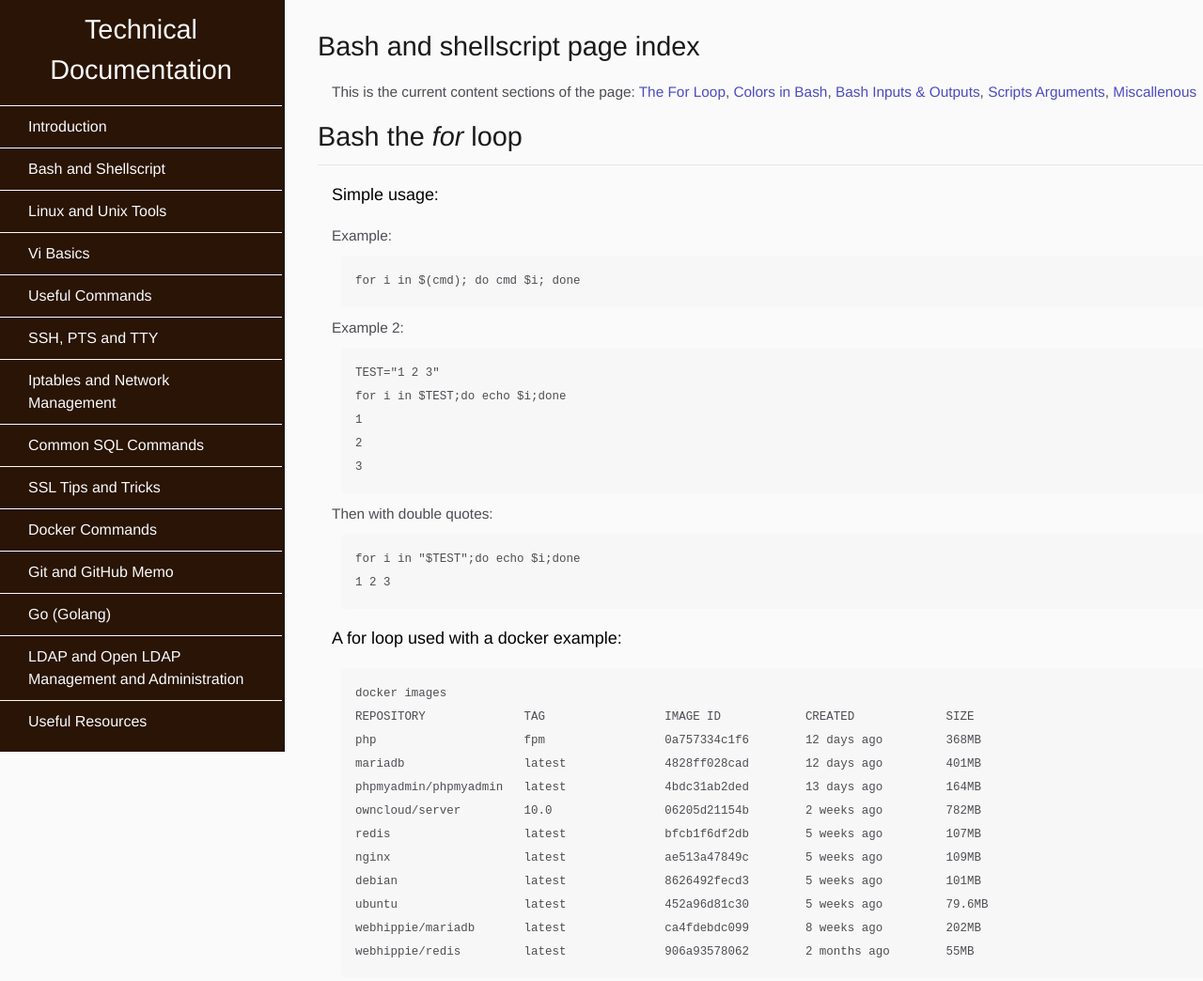
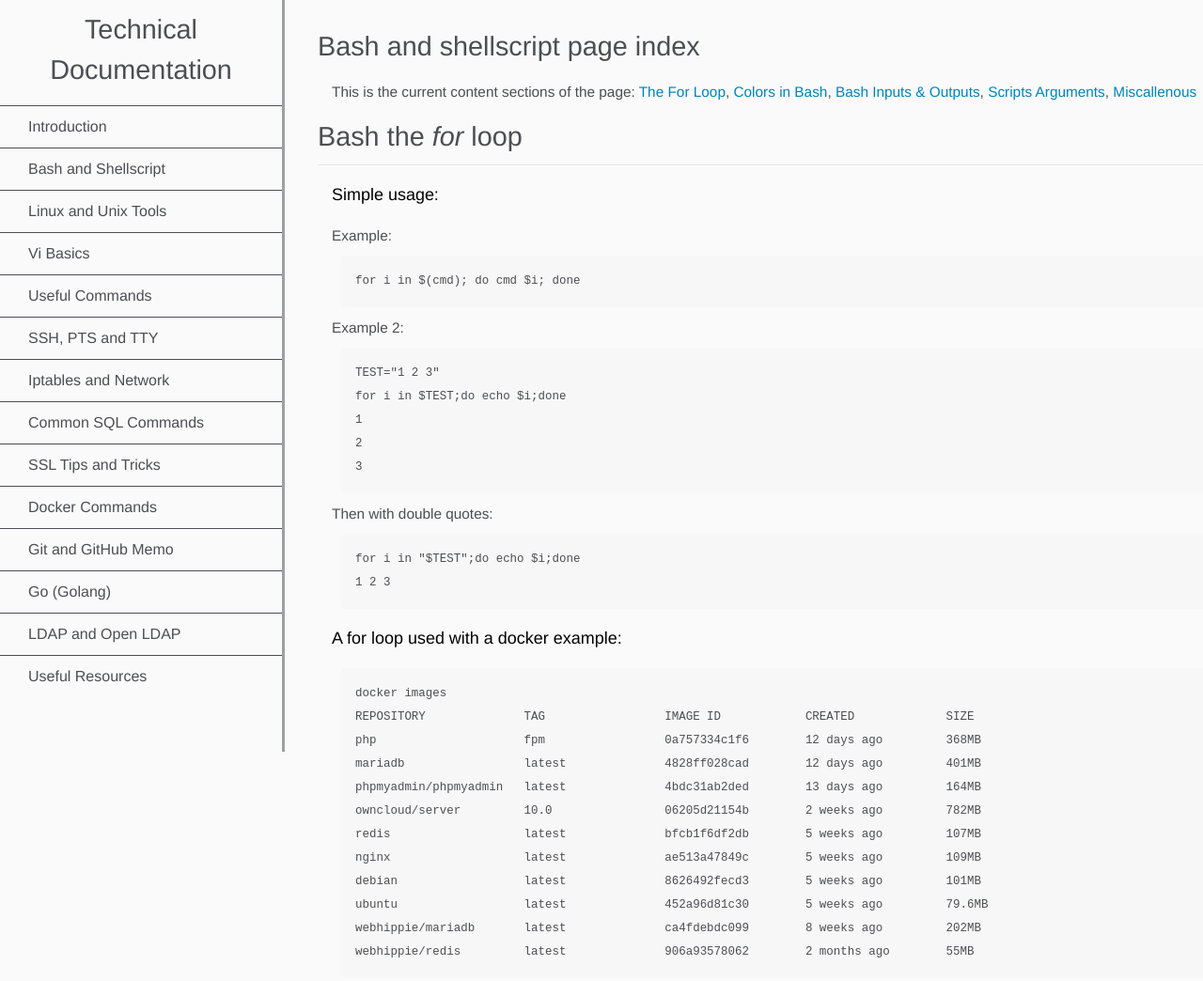
Before and after one commit to t0m-a/wiki, a plain HTML site: page htmlv2/bash.html in a window 1280 px wide. Shown: the top 1044 px of the page at 94% size. Drawn offline with Linux system fonts and the light colour scheme.

Commit message:
Wiki updated

```diff
--- a/htmlv2/bash.html
+++ b/htmlv2/bash.html
@@ -16,20 +16,20 @@
 <nav id="navbar">
         <header class="header-title">Technical Documentation</header>
         <ul>
-          <li><a href="index.html#Introduction" class="nav-link" >Introduction</a></li>
-          <li><a href="index.html#Bash_and_Shellscript" class="nav-link">Bash and Shellscript</a></li>
-          <li><a href="index.html#Linux_and_Unix_Tools" class="nav-link">Linux and Unix Tools</a></li>
-          <li><a href="index.html#Vi_Basics" class="nav-link">Vi Basics</a></li>
-          <li><a href="index.html#Useful_Commands" class="nav-link">Useful Commands</a></li>
-          <li><a href="index.html#SSH,_PTS_and_TTY" class="nav-link">SSH, PTS and TTY</a></li>
-          <li><a href="index.html#Iptables_and_Network_Management" class="nav-link">Iptables and Network Management</a></li>
-          <li><a href="index.html#Common_SQL_Commands" class="nav-link">Common SQL Commands</a></li>
-          <li><a href="index.html#SSL_Tips_and_Tricks" class="nav-link">SSL Tips and Tricks</a></li>
-          <li><a href="index.html#Docker_Commands" class="nav-link">Docker Commands</a></li>
-          <li><a href="index.html#Git_and_GitHub_Memo" class="nav-link">Git and GitHub Memo</a></li>
-          <li><a href="index.html#Go_(Golang)" class="nav-link">Go (Golang)</a></li>
-          <li><a href="index.html#LDAP_and_Open_LDAP_Management_and_Administration" class="nav-link">LDAP and Open LDAP Management and Administration</a></li>
-          <li><a href="index.html#Useful_Resources" class="nav-link">Useful Resources</a></li>
+          <li><a href="#Introduction" class="nav-link" >Introduction</a></li>
+          <li><a href="#Bash_and_Shellscript" class="nav-link">Bash and Shellscript</a></li>
+          <li><a href="#Linux_and_Unix_Tools" class="nav-link">Linux and Unix Tools</a></li>
+          <li><a href="#Vi_Basics" class="nav-link">Vi Basics</a></li>
+          <li><a href="#Useful_Commands" class="nav-link">Useful Commands</a></li>
+          <li><a href="#SSH,_PTS_and_TTY" class="nav-link">SSH, PTS and TTY</a></li>
+          <li><a href="#Iptables_and_Network_Management" class="nav-link">Iptables and Network</a></li>
+          <li><a href="#Common_SQL_Commands" class="nav-link">Common SQL Commands</a></li>
+          <li><a href="#SSL_Tips_and_Tricks" class="nav-link">SSL Tips and Tricks</a></li>
+          <li><a href="#Docker_Commands" class="nav-link">Docker Commands</a></li>
+          <li><a href="#Git_and_GitHub_Memo" class="nav-link">Git and GitHub Memo</a></li>
+          <li><a href="#Go_(Golang)" class="nav-link">Go (Golang)</a></li>
+          <li><a href="#LDAP_and_Open_LDAP_Management_and_Administration" class="nav-link">LDAP and Open LDAP</a></li>
+          <li><a href="#Useful_Resources" class="nav-link">Useful Resources</a></li>
         </ul>
       </nav>
 
--- a/htmlv2/style.css
+++ b/htmlv2/style.css
@@ -22,7 +22,7 @@ body hr {
     border-width: 0 0 1px 0;
     }
 #main-doc a:link {
-        color: #4c4cc0;
+        color: #0084b8;
         text-decoration: none;
         }
 #main-doc a:visited {
@@ -30,14 +30,16 @@ body hr {
         text-decoration: none;
         }
 #main-doc a:hover {
-        color: #54c9e9;
+        color: white;
         text-decoration: none;
+  	background-image: linear-gradient(-90deg, #70c1d8 0%,#1badd6 100%) !important;
         }
 #main-doc a:active {
         color: #1badd6;
         text-decoration: none;
         }
 #navbar {
+  color: #4d4e53;
   position: fixed;
   min-width: 290px;
   top: 0px;
@@ -46,17 +48,17 @@ body hr {
   height: 100%;
   border-right: solid;
   border-color: rgba(19, 27, 27, 0.4);
-  background: #291405;
+  background: #fafafa;
 }
 header {
-    color: #1b1a1a;
+    color: #4d4e53;
     margin: 10px;
     text-align: center;
     font-size: 1.8em;
     font-weight: thin;
   }
 .header-title {
-  color: #fafafa;
+  color: #4d4e53;
 }
 #main-doc header {
     text-align: left;
@@ -69,8 +71,7 @@ header {
     overflow-x: hidden;
   }
 #navbar li {
-    /* color: #4d4e53; */
-    color: #fafafa;
+    color: #4d4e53;
     border-top: 1px solid;
     list-style: none;
     position: relative;
@@ -79,7 +80,7 @@ header {
 #navbar a {
     display: block;
     padding: 10px 30px;
-    color: #fafafa;
+    color: #4d4e53;
     text-decoration: none;
     cursor: pointer;
   }
```
Also changed, not shown: htmlv2/common-sql-commands.html (+14 -14 lines), htmlv2/docker-administration.html (+14 -14 lines), htmlv2/git-and-guthub-memo.html (+2 -2 lines), htmlv2/go-golang.html (+2 -2 lines), htmlv2/index.html (+2 -2 lines), htmlv2/iptables-and-network-management.html (+2 -2 lines), htmlv2/linuxtools.html (+2 -2 lines), htmlv2/ssh-pts-tty.html (+2 -2 lines), htmlv2/ssl-tips-and-tricks.html (+2 -2 lines), htmlv2/usefulcommands.html (+2 -2 lines), 1 other file.
